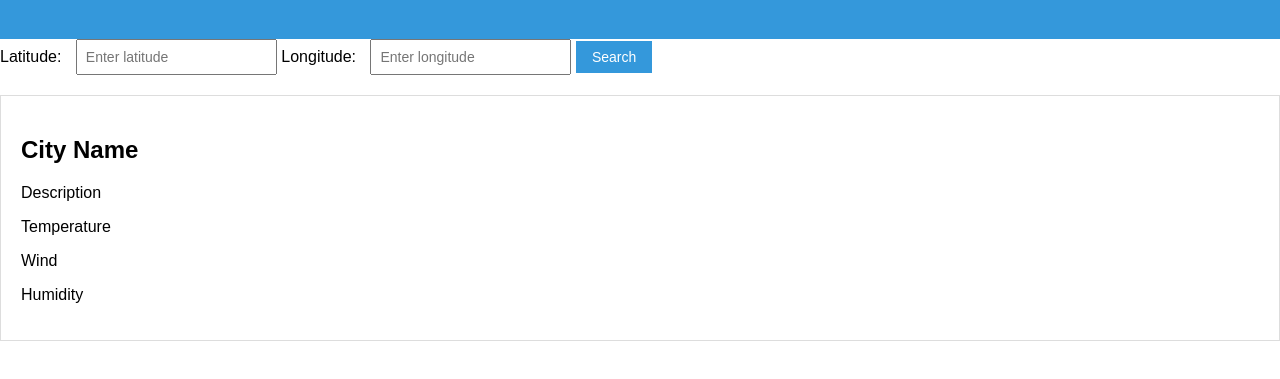
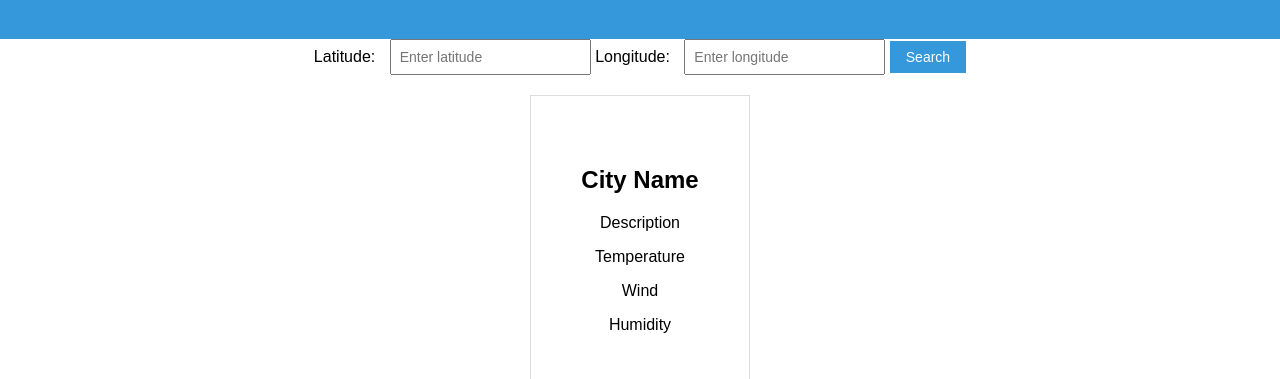
Before and after one commit to PhenolLully/weather-dashboard, a plain HTML site: page index.html in a window 1280 px wide. Shown: the part 81-460 px from the top of the page. Drawn offline with Linux system fonts and the light colour scheme.

Commit message:
Added Css

```diff
--- a/css/style.css
+++ b/css/style.css
@@ -2,6 +2,10 @@ body {
   font-family: Arial, sans-serif;
   margin: 0;
   padding: 0;
+  display: flex;
+  flex-direction: column;
+  align-items: center;
+  justify-content: center;
 }
 
 header {
@@ -9,6 +13,7 @@ body {
   color: #fff;
   padding: 20px;
   text-align: center;
+  width: 100%;
 }
 
 main {
@@ -17,6 +22,7 @@ body {
 
 .search-container {
   margin-bottom: 20px;
+  text-align: center;
 }
 
 label {
@@ -43,7 +49,6 @@ body {
 
 .weather-container {
   border: 1px solid #ddd;
-    padding: 20px;
+  padding: 50px;
+  text-align: center;
 }
-
-  /* Add more styles based on your design preferences */
```
Lines whose indentation alone changed are shown as unchanged.
